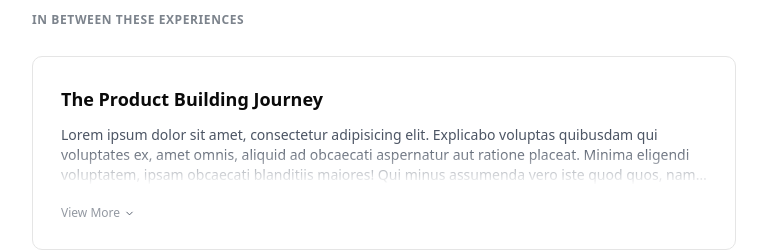
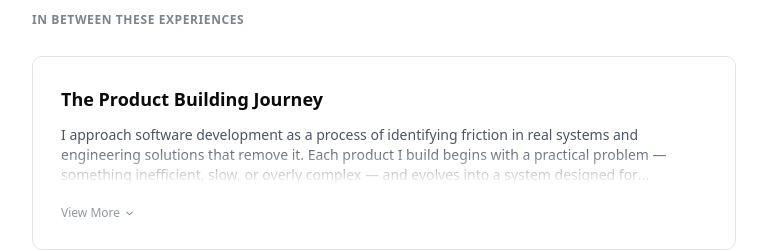
Before and after one commit to akdevsaha-dev/akdevsaha.com, a Next.js app: page / in a window 1280 px wide. Shown: the part 1620-1871 px from the top of the page, without its empty margins (256-1023 px from the left). Built offline with nearby package versions, Linux system fonts and the light colour scheme.

Commit message:
update pf

```diff
--- a/app/globals.css
+++ b/app/globals.css
@@ -121,6 +121,7 @@
     @apply border-border outline-ring/50;
     @apply border-border outline-ring/50;
   }
+
   body {
     @apply transition-colors duration-400;
     @apply bg-background text-foreground;
@@ -131,7 +132,6 @@
 .scroll-content {
   display: flex;
   width: max-content;
-  gap: 2rem;
   animation: scroll-left 30s linear infinite;
 }
 
@@ -139,10 +139,12 @@
   from {
     transform: translateX(0);
   }
+
   to {
-    transform: translateX(-100%);
+    transform: translateX(-50%);
   }
 }
+
 input[type="range"]::-webkit-slider-thumb {
   -webkit-appearance: none;
   width: 8px;
@@ -155,6 +157,7 @@ input[type="range"]::-webkit-slider-thumb {
 .dark input[type="range"]::-webkit-slider-thumb {
   background: #94a3b8;
 }
+
 input[type="range"]::-moz-range-thumb {
   width: 8px;
   height: 8px;
@@ -162,6 +165,7 @@ input[type="range"]::-moz-range-thumb {
   background: #94a3b8;
   cursor: pointer;
 }
+
 input[type="range"] {
   -webkit-appearance: none;
   appearance: none;
--- a/components/experience.tsx
+++ b/components/experience.tsx
@@ -117,67 +117,27 @@ export const Experience = () => {
                   : "unset",
               }}
             >
-              Lorem ipsum dolor sit amet, consectetur adipisicing elit.
-              Explicabo voluptas quibusdam qui voluptates ex, amet omnis,
-              aliquid ad obcaecati aspernatur aut ratione placeat. Minima
-              eligendi voluptatem, ipsam obcaecati blanditiis maiores! Qui minus
-              assumenda vero iste quod quos, nam adipisci deleniti id autem
-              itaque libero mollitia aut aliquam quae quis modi hic dolores a ex
-              suscipit? Reprehenderit dolor aspernatur rem, incidunt dolore quis
-              quas! Nesciunt maiores dolore et numquam molestiae ullam natus,
-              perferendis iste in quae adipisci veritatis reiciendis enim
-              assumenda optio ratione omnis laboriosam veniam magnam iusto
-              explicabo aspernatur. Exercitationem consectetur nostrum fugiat
-              magnam tenetur corporis quod perspiciatis quis aperiam. Libero
-              iusto fuga, officiis vero culpa autem, nulla alias dolores, cum
-              iste facilis vitae delectus. Voluptas doloribus quisquam ab qui
-              dolor iste suscipit ipsam autem enim beatae aperiam voluptatem
-              delectus cupiditate fugiat reiciendis maxime neque eveniet
-              provident, perspiciatis aliquam tenetur voluptatibus corporis
-              eligendi nesciunt. Nostrum numquam perferendis sint at corporis!
-              Iusto sequi nobis eos odit culpa dolores quidem debitis,
-              architecto dignissimos voluptate aliquam laboriosam obcaecati ab
-              fugiat velit dolor. Dicta, nisi qui aliquid officiis vel, sunt ad
-              sequi provident commodi aspernatur quisquam pariatur sit ab
-              excepturi nesciunt tempora et quo maiores laboriosam perspiciatis
-              voluptate saepe omnis iste facilis. Possimus cum unde eius
-              repellendus tempore! Neque, consectetur nihil inventore molestiae
-              minus atque assumenda dolor molestias voluptates et sint quibusdam
-              fuga eos nemo voluptatem quia earum itaque quasi deleniti quos!
-              Nihil asperiores autem dolores excepturi corporis numquam fugiat
-              dolorum officia ducimus quos quaerat odio laboriosam in cum ea
-              non, ratione quidem voluptatem consectetur vel maxime. Perferendis
-              molestias nostrum iure nemo ipsam praesentium eveniet aut atque
-              porro impedit magnam id et, quibusdam beatae eaque commodi,
-              exercitationem illum, est deleniti provident! Sapiente molestias
-              deleniti aliquam blanditiis sit! Optio iste fugit doloribus.
-              Laudantium veniam a voluptatum voluptatibus velit debitis
-              molestiae voluptate odio et expedita magnam blanditiis
-              exercitationem animi, nihil voluptates. Ex cumque maiores
-              doloremque iste ipsum? Inventore nemo molestias voluptatum porro
-              enim harum animi? Labore, soluta earum ab et facere odit commodi
-              repellat doloribus. Labore incidunt quis ullam minima quidem
-              architecto, illum error tempore, doloremque perspiciatis, dolores
-              facere. Corporis sunt praesentium sed, ipsum doloremque veritatis
-              molestiae dolor autem doloribus. Nostrum dolores quam obcaecati,
-              architecto rem ratione quod hic blanditiis dignissimos ab.
-              Accusamus velit pariatur, officia maxime soluta architecto harum
-              ut aut tempore doloremque? Sint corrupti architecto ab maiores,
-              suscipit enim dolores facere magnam voluptate consequuntur ipsam
-              asperiores dolore odit vitae numquam quo nulla qui quod, deleniti
-              provident dicta iure a fugit! Est, quibusdam voluptate molestias
-              repellendus doloremque ut itaque? Mollitia illo enim qui.
-              Praesentium, alias maxime temporibus amet commodi numquam
-              voluptatum, quia officia eius cupiditate, et eum suscipit ratione
-              sunt quidem sit hic ad consequatur nesciunt dolor ea reiciendis
-              nobis nam. Recusandae modi, vitae quaerat doloremque repudiandae
-              aliquid laudantium architecto accusantium dignissimos, delectus
-              nulla amet voluptatum magni corporis, repellat reprehenderit
-              exercitationem assumenda odit quis. Porro eos sapiente unde
-              blanditiis, provident nihil doloremque, dolorem culpa et deleniti
-              ullam? Ea quasi voluptatum ratione enim, eligendi, saepe aperiam
-              error, tempore veritatis illo nisi corporis animi placeat
-              necessitatibus dicta?
+              <p>
+                I approach software development as a process of identifying friction in real systems and engineering solutions that remove it. Each product I build begins with a practical problem — something inefficient, slow, or overly complex — and evolves into a system designed for performance, reliability, and developer experience.
+              </p>
+              <p>
+                My journey began with Shrtn, a URL shortening platform. While the idea seems simple, building it required solving backend challenges like generating collision-resistant short identifiers, designing fast redirect pipelines, and tracking analytics efficiently. Working on this project helped me understand how thoughtful data models and optimized request paths are critical for building scalable services.
+              </p>
+              <p>
+                As I continued building applications, I realized that creating software is only part of the challenge — keeping it reliable in production is just as important. This led me to develop Trackly, an infrastructure monitoring platform for tracking uptime, latency, and service health in real time. I engineered concurrent health checks, a status logging pipeline, and an automated alerting system. I also implemented a warmup mechanism that periodically pings services to mitigate serverless cold starts and reduce latency spikes.
+              </p>
+              <p>
+                While working across projects, I noticed how much time developers spend setting up development environments before writing actual code. Configuring Docker containers, connecting APIs, and enabling hot reloading often involved repetitive setup. To eliminate this friction, I built QuickReactGO, a CLI tool that scaffolds a fully containerized React and Go application with a single command. The tool standardizes development environments and allows engineers to move directly from idea to running application.
+              </p>
+              <p>
+                Wanting to explore more complex distributed systems, I built Flow, a real-time communication platform supporting messaging, audio calls, and video conferencing. The platform uses a WebSocket-based backend for low-latency messaging and integrates WebRTC for peer-to-peer media streaming. Building Flow pushed me to think deeply about persistent connections, real-time state synchronization, and responsive user experiences.
+              </p>
+              <p>
+                Most recently, I explored how AI can improve developer workflows by building Prwise, an AI-assisted pull request review platform. The system analyzes code changes automatically and surfaces actionable feedback before human reviewers begin reviewing the code, helping teams maintain consistent standards while reducing review delays.
+              </p>
+              <p>
+                Across these products, a consistent theme shapes my engineering approach: reducing developer friction, designing systems that scale reliably, and automating repetitive processes. Each project represents a deeper exploration into modern software architecture — from backend services and infrastructure monitoring to developer tooling, real-time systems, and intelligent development workflows.
+              </p>
             </div>
             <div
               className="inline-flex justify-center h-14 items-center gap-1 cursor-pointer"
--- a/components/library.tsx
+++ b/components/library.tsx
@@ -54,6 +54,7 @@ export const Library = () => {
         {devContent.map((c, idx) => (
           <div key={idx} className="h-10 mt-1">
             <Link
+              target="_blank"
               href={c.link || ""}
               className="dark:text-white text-black hover:underline text-sm underline-offset-4 dark:decoration-[#1e232e] decoration-[#c5c7cf]"
             >
--- a/data/library.content.ts
+++ b/data/library.content.ts
@@ -4,12 +4,16 @@ export const devContent = [
     author: "Franco Fernando",
     link: "https://newsletter.francofernando.com/p/authentication-fundamentals-part",
   },
-  { title: "abxxxxx", author: "a" },
-  { title: "xyzzz", author: "xnqeonwqobne" },
-  { title: "xyzzz", author: "xnqeonwqobne" },
+  {
+    title: "System Design Interview by Alex Xu",
+    author: "Alex Xu",
+    link: "https://pagefy.io/system-design-interview-by-alex-xu/scaling",
+  },
+  {
+    title: "Shipping to Production",
+    author: "Gergely Orosz",
+    link: "https://blog.pragmaticengineer.com/shipping-to-production/",
+  },
 ];
 
-export const casualReadContent = [
-  { title: "abxxxxx", author: "a" },
-  { title: "xyzzz", author: "x" },
-];
+export const casualReadContent = [{ title: "xyzzz", author: "x" }];
```
Also changed, not shown: components/tech-stack.tsx (+8 -10 lines). Lines whose indentation alone changed are shown as unchanged.
